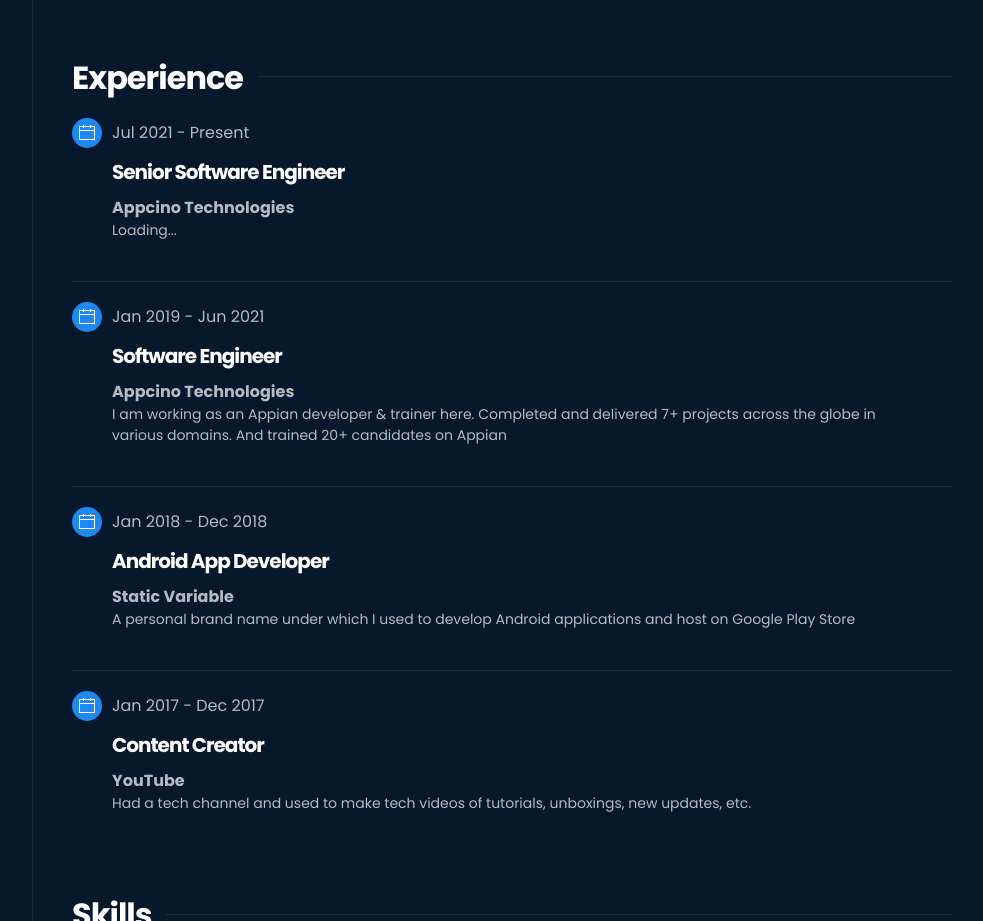
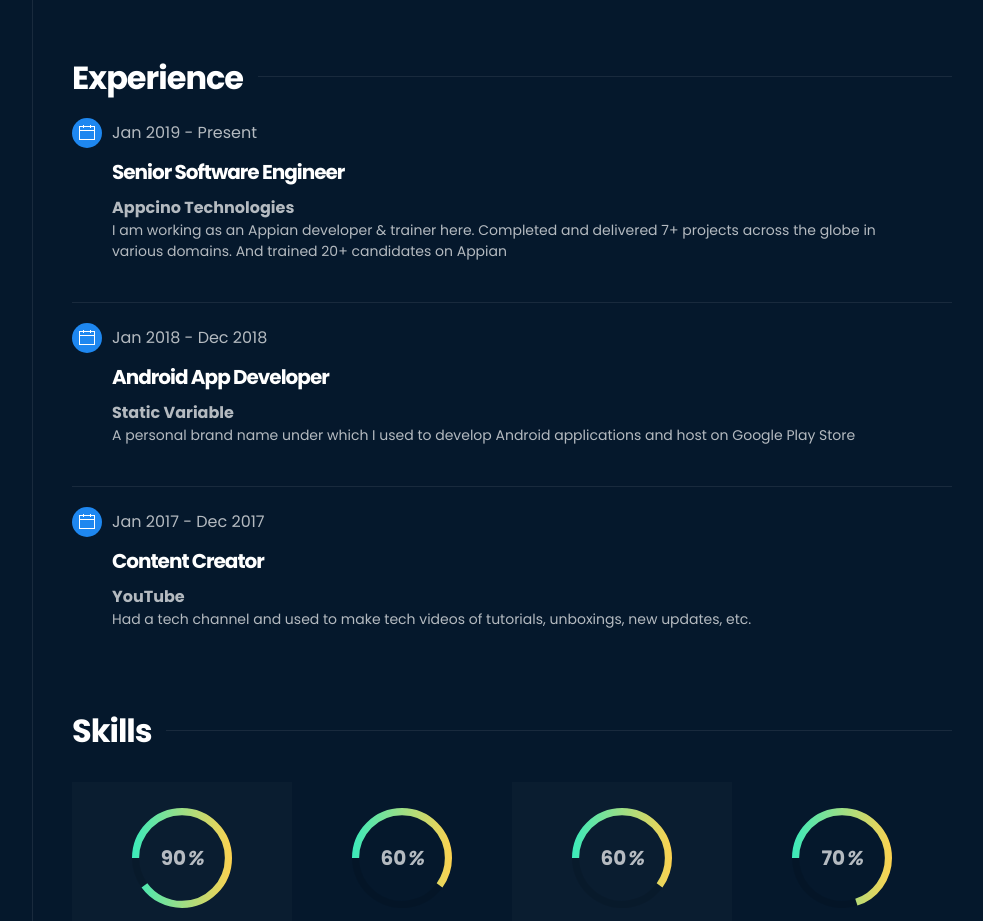
Before and after one commit to harshitbumb/harshitbumb, a website: page index.html in a window 1280 px wide. Shown: the part 2011-2932 px from the top of the page, without its empty margins (288-1271 px from the left). Drawn offline with Linux system fonts and the light colour scheme.

Commit message:
Updated designation

```diff
--- a/index.html
+++ b/index.html
@@ -322,22 +322,9 @@
                     <div class="yb-resume-item">
                       <div class="yb-resume-item-date">
                         <div class="yb-resume-item-date-icon"> <span data-uk-icon="calendar"></span></div>
-                        <div class="yb-resume-item-date-text"><span>Jul 2021 - Present</span></div>
+                        <div class="yb-resume-item-date-text"><span>Jan 2019 - Present</span></div>
                       </div>
                       <h4 class="yb-section-title">Senior Software Engineer</h4>
-                      <strong>Appcino Technologies</strong>
-                      <div class="uk-text-small">
-                        <p>Loading...</p>
-                      </div>
-                    </div>
-                  </li>
-                  <li>
-                    <div class="yb-resume-item">
-                      <div class="yb-resume-item-date">
-                        <div class="yb-resume-item-date-icon"> <span data-uk-icon="calendar"></span></div>
-                        <div class="yb-resume-item-date-text"><span>Jan 2019 - Jun 2021</span></div>
-                      </div>
-                      <h4 class="yb-section-title">Software Engineer</h4>
                       <strong>Appcino Technologies</strong>
                       <div class="uk-text-small">
                         <p>I am working as an Appian developer & trainer here. Completed and delivered 7+ projects across the globe in various domains. And trained 20+ candidates on Appian</p>
```
